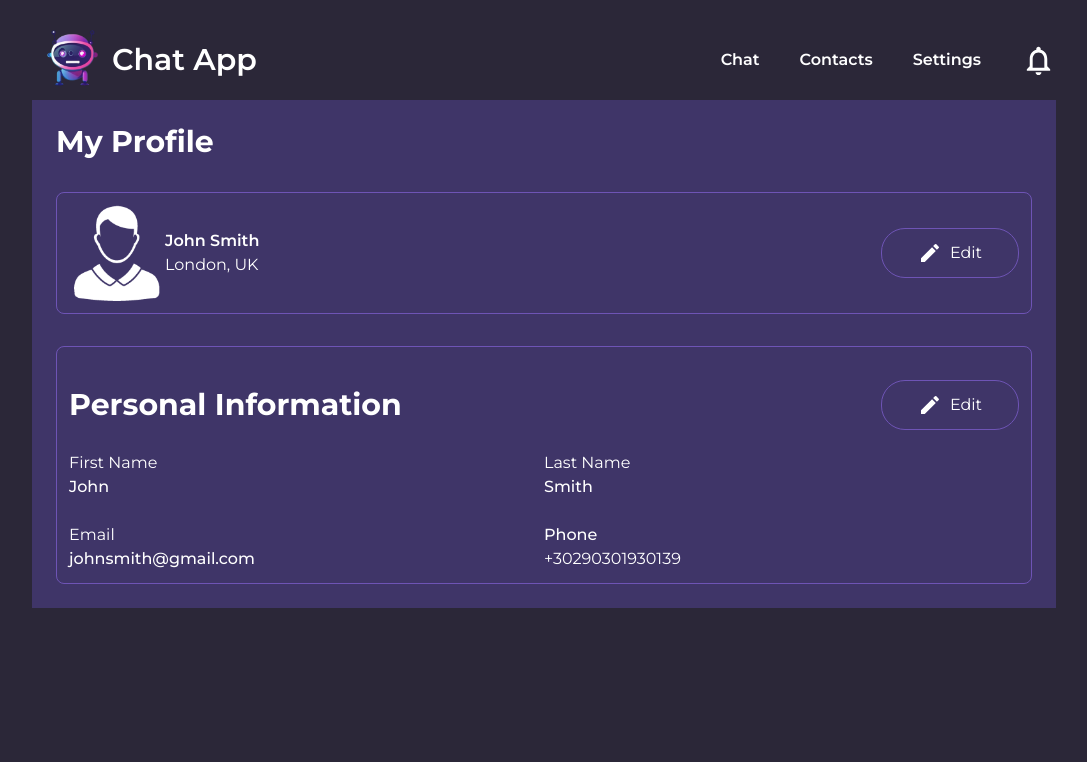
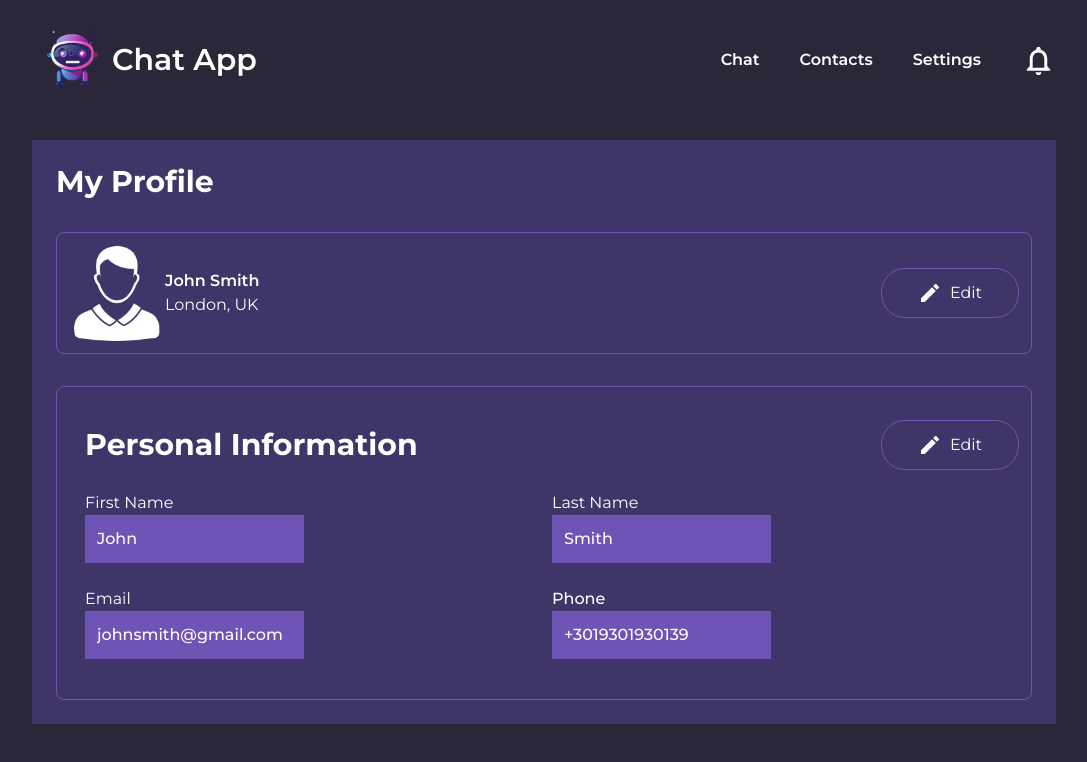
Before and after one commit to Tomo233/chat-app, a React (Vite) app: page / in a window 1280 px wide. Shown: the top 762 px of the page, without its empty margins (96-1183 px from the left). Built offline with nearby package versions, Linux system fonts and the light colour scheme.

Commit message:
add bottom margin to header and use input instead of paragraph for displaying user information

```diff
--- a/src/components/Header.tsx
+++ b/src/components/Header.tsx
@@ -2,7 +2,7 @@ import Logo from "../assets/logo.png";
 import NotificationsNoneOutlinedIcon from "@mui/icons-material/NotificationsNoneOutlined";
 function Header() {
   return (
-    <header className="pt-5">
+    <header className="pt-5 mb-10">
       <div className="flex justify-between items-center">
         <div className="flex items-center">
           <img src={Logo} alt="Logo" className="h-20" />
--- a/src/features/Chat/ChatSideBar.tsx
+++ b/src/features/Chat/ChatSideBar.tsx
@@ -2,7 +2,7 @@ import Profile from "../../assets/profile.png";
 
 function ChatSideBar() {
   return (
-    <div className="mt-8">
+    <div>
       <input
         type="text"
         placeholder="Search Contacts"
--- a/src/features/Settings/Settings.tsx
+++ b/src/features/Settings/Settings.tsx
@@ -17,7 +17,7 @@ function Settings() {
           Edit
         </button>
       </section>
-      <section className="border border-secondaryPurple rounded-lg p-3">
+      <section className="border border-secondaryPurple rounded-lg p-3 pb-10 pl-7">
         <div className="flex justify-between items-center">
           <h2 className="font-bold text-3xl py-7">Personal Information</h2>
           <button className="border border-secondaryPurple px-9 py-3 flex gap-2 rounded-3xl">
@@ -28,20 +28,36 @@ function Settings() {
         <div className="grid grid-cols-2 gap-y-6">
           <div>
             <p>First Name</p>
-            <p className="font-medium">John</p>
+            <input
+              className="font-medium p-3 bg-secondaryPurple"
+              value={"John"}
+              disabled
+            />
           </div>
           <div>
             <p>Last Name</p>
-            <p className="font-medium">Smith</p>
+            <input
+              className="font-medium p-3 bg-secondaryPurple"
+              value={"Smith"}
+              disabled
+            />
           </div>
 
           <div>
             <p>Email</p>
-            <p className="font-medium">johnsmith@gmail.com</p>
+            <input
+              className="font-medium p-3 bg-secondaryPurple"
+              value={"johnsmith@gmail.com"}
+              disabled
+            />
           </div>
           <div>
             <p className="font-medium">Phone</p>
-            <p>+30290301930139</p>
+            <input
+              className="font-medium p-3 bg-secondaryPurple"
+              value={"+3019301930139"}
+              disabled
+            />
           </div>
         </div>
       </section>
```
